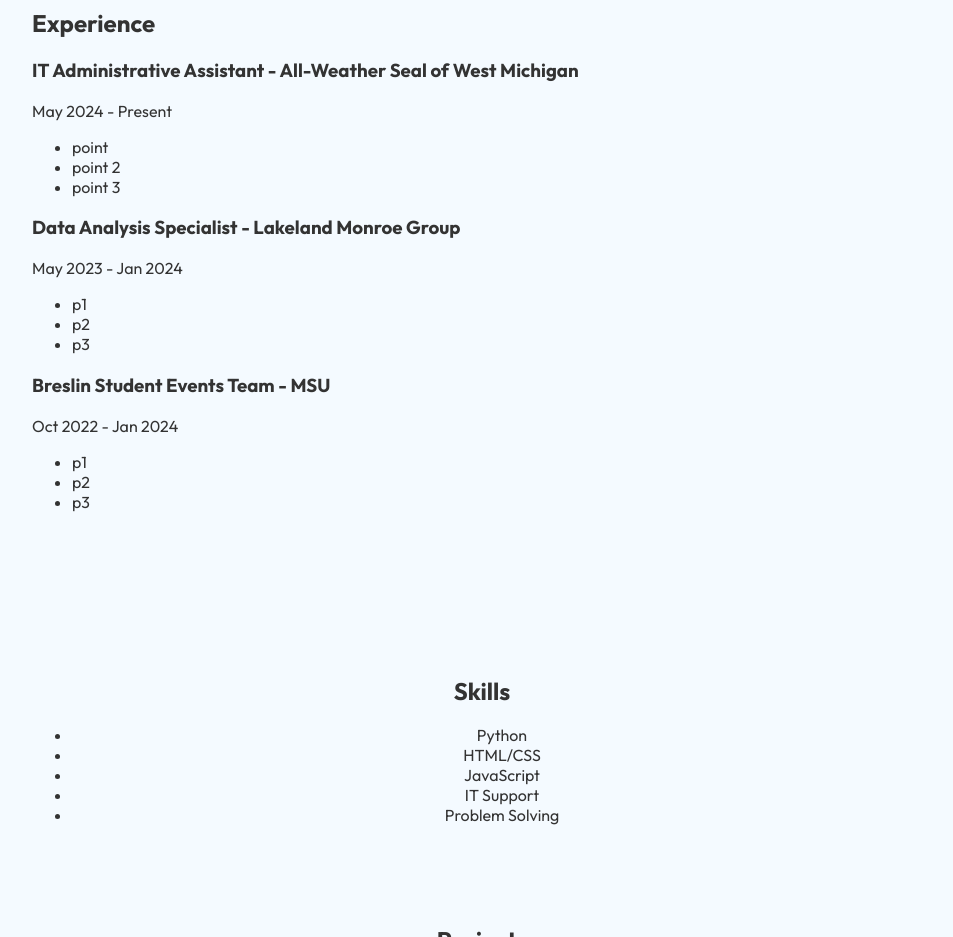
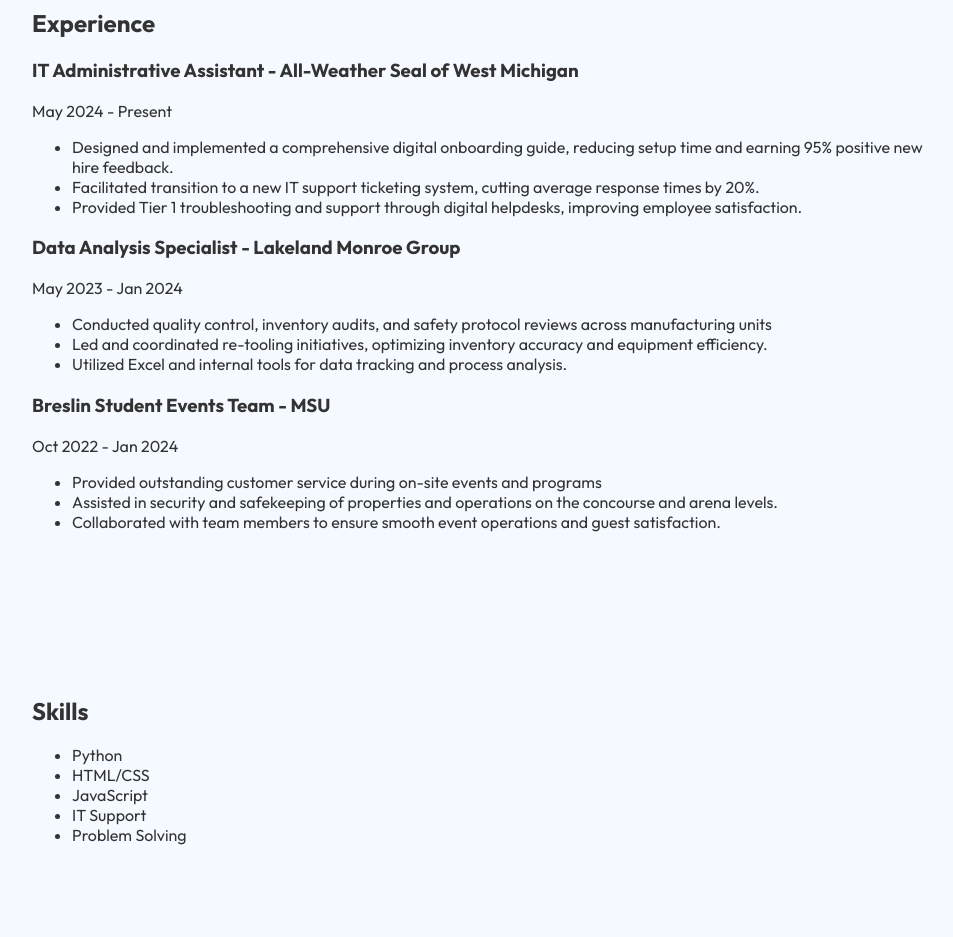
Before and after one commit to jorgeian120/jorgeian120.github.io, a plain HTML site: page index.html in a window 1280 px wide. Shown: the part 800-1737 px from the top of the page, without its empty margins (158-1111 px from the left). Drawn offline with Linux system fonts and the light colour scheme.

Commit message:
Added experience

```diff
--- a/index.html
+++ b/index.html
@@ -37,23 +37,23 @@
     <h3>IT Administrative Assistant - All-Weather Seal of West Michigan</h3>
     <p class="date-range">May 2024 - Present</p>
     <ul>
-      <li>point</li>
-      <li>point 2</li>
-      <li>point 3</li>
+      <li>Designed and implemented a comprehensive digital onboarding guide, reducing setup time and earning 95% positive new hire feedback.</li>
+      <li>Facilitated transition to a new IT support ticketing system, cutting average response times by 20%.</li>
+      <li>Provided Tier 1 troubleshooting and support through digital helpdesks, improving employee satisfaction.</li>
     </ul>
     <h3>Data Analysis Specialist - Lakeland Monroe Group</h3>
     <p class="date-range">May 2023 - Jan 2024</p>
     <ul>
-        <li>p1</li>
-        <li>p2</li>
-        <li>p3</li>
+        <li>Conducted quality control, inventory audits, and safety protocol reviews across manufacturing units</li>
+        <li>Led and coordinated re-tooling initiatives, optimizing inventory accuracy and equipment efficiency.</li>
+        <li>Utilized Excel and internal tools for data tracking and process analysis.</li>
     </ul>
     <h3>Breslin Student Events Team - MSU</h3>
     <p class="date-range">Oct 2022 - Jan 2024</p>
     <ul>
-        <li>p1</li>
-        <li>p2</li>
-        <li>p3</li>
+        <li>Provided outstanding customer service during on-site events and programs</li>
+        <li>Assisted in security and safekeeping of properties and operations on the concourse and arena levels.</li>
+        <li>Collaborated with team members to ensure smooth event operations and guest satisfaction.</li>
     </ul>
   </section>
   <section id="skills" class="skills">
--- a/style.css
+++ b/style.css
@@ -76,6 +76,10 @@ section {
   text-align: left;
 }
 
+.skills {
+  text-align: left;
+}
+
 /* Project Cards */
 .project {
   background-color: white;
```
